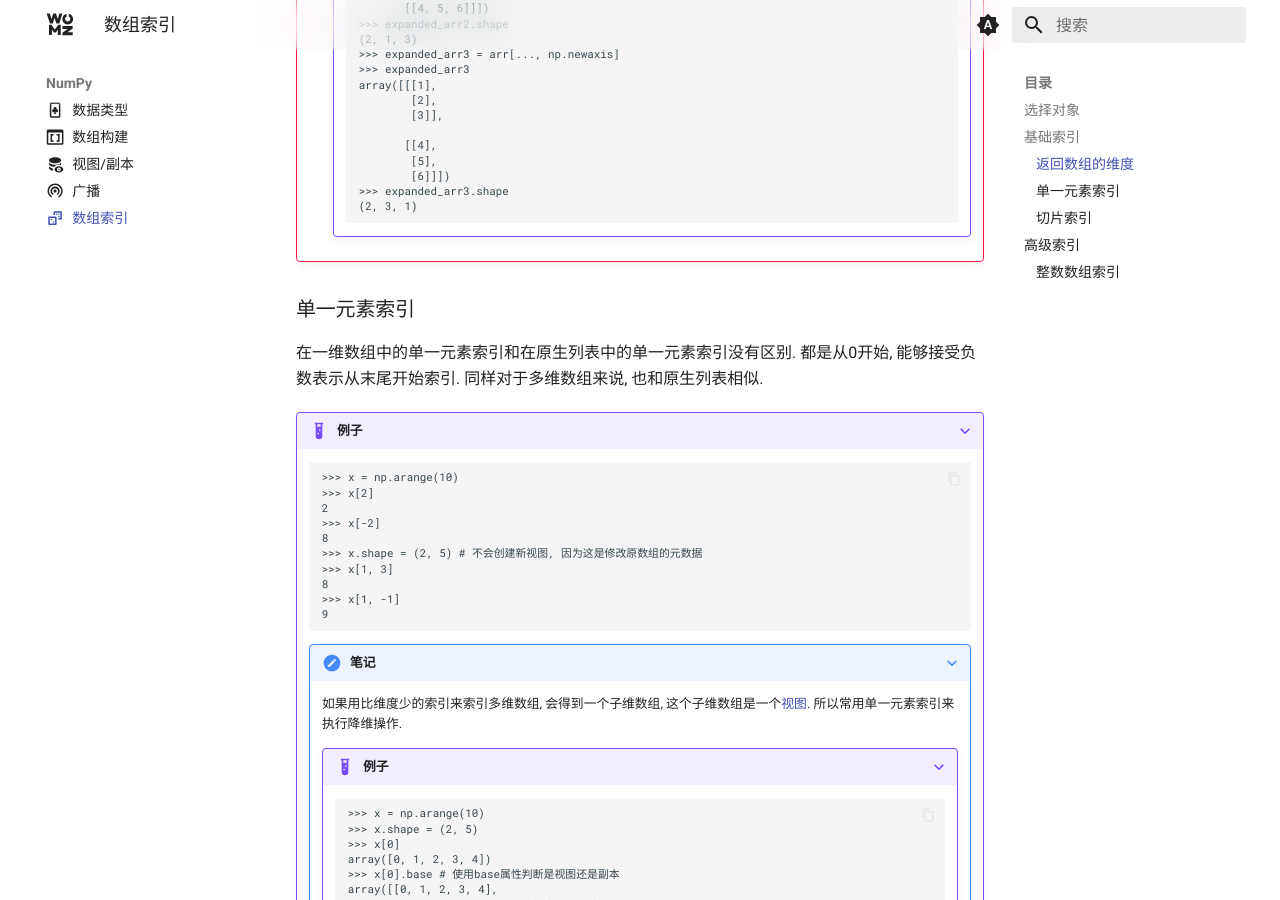
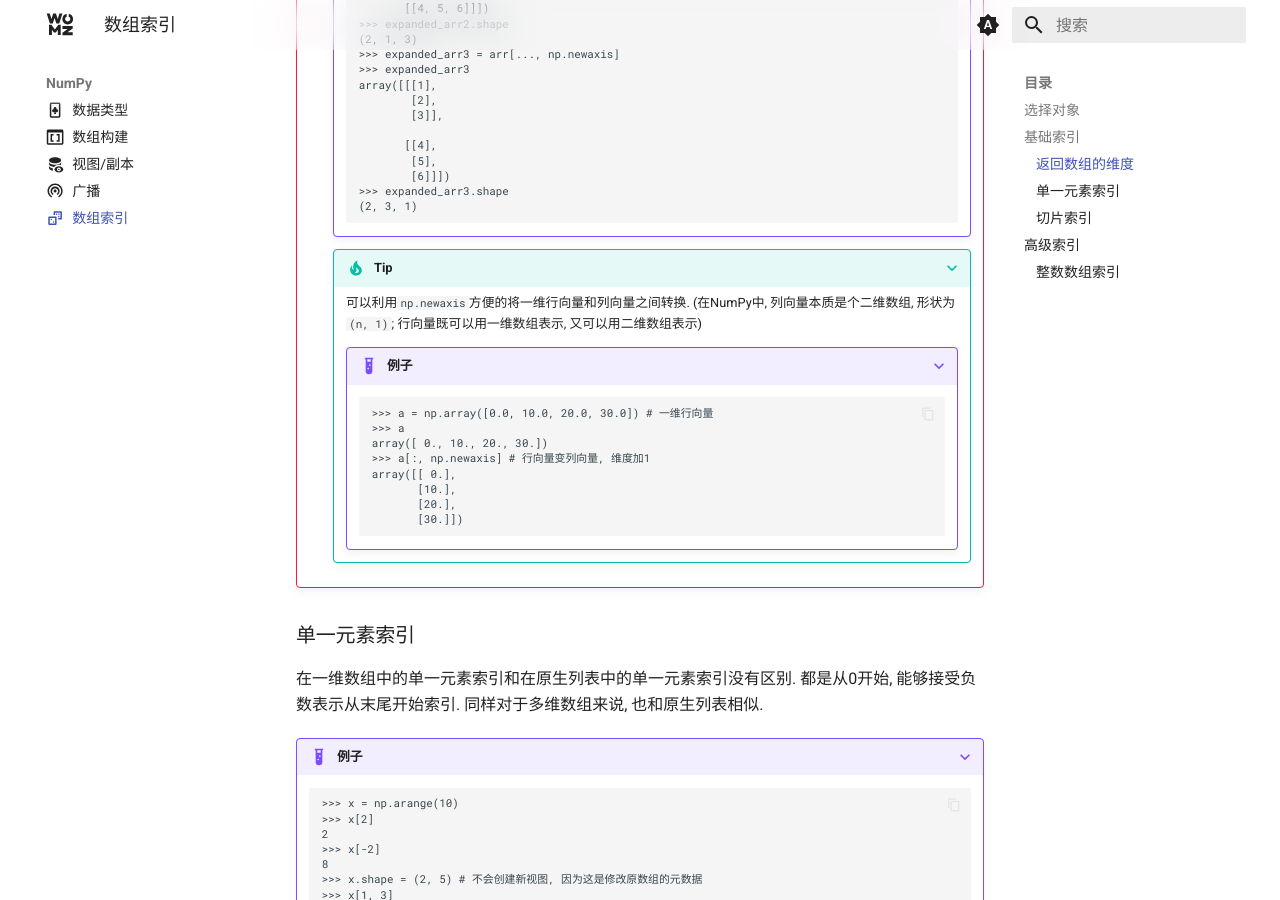
Before and after one commit to sigmax01/py, an MkDocs documentation site: the page built from docs/NumPy/数组索引.md, in a window 1280 px wide and 900 px high, scrolled down 1644 px. Built offline with MkDocs 1.6.1 and Material for MkDocs 9.7.7, drawn with Linux system fonts in a browser that asks for light colours; comment, search, counter and statistics services are not loaded.

Commit message:
`docs: Update NumPy array indexing documentation`

````diff
--- a/docs/NumPy/数组索引.md
+++ b/docs/NumPy/数组索引.md
@@ -29,7 +29,7 @@ comments: true
 
     `x[([exp1], [exp2], ..., [expN])]`和`x[[exp1], [exp2], ..., [expN]]`是相等的, 后者是前者的语法糖.
 
-### 返回数组的维度
+### 返回数组的维度 {#返回数组的维度}
 
 ???+ danger "特别注意"
 
@@ -86,6 +86,23 @@ comments: true
             >>> expanded_arr3.shape
             (2, 3, 1)
             ```
+
+        ???+ tip "Tip"
+
+            可以利用`np.newaxis`方便的将一维行向量和列向量之间转换. (在NumPy中, 列向量本质是个二维数组, 形状为`(n, 1)`; 行向量既可以用一维数组表示, 又可以用二维数组表示)
+
+            ???+ example "例子"
+
+                ```
+                >>> a = np.array([0.0, 10.0, 20.0, 30.0]) # 一维行向量
+                >>> a
+                array([ 0., 10., 20., 30.])
+                >>> a[:, np.newaxis] # 行向量变列向量, 维度加1
+                array([[ 0.],
+                       [10.],
+                       [20.],
+                       [30.]])
+                ```
 
 ### 单一元素索引 {#单一元素索引}
 
````
Also changed, not shown: docs/NumPy/广播.md (+51 -0 lines).
